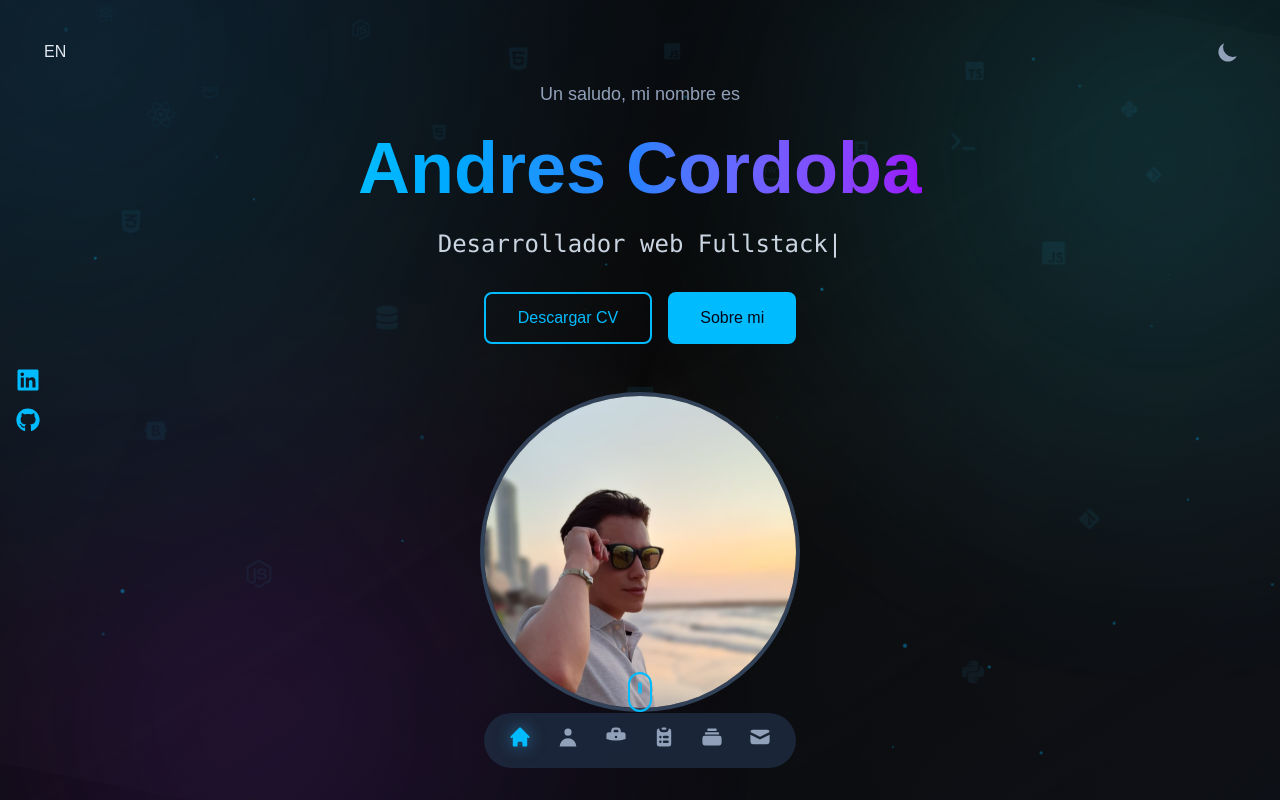
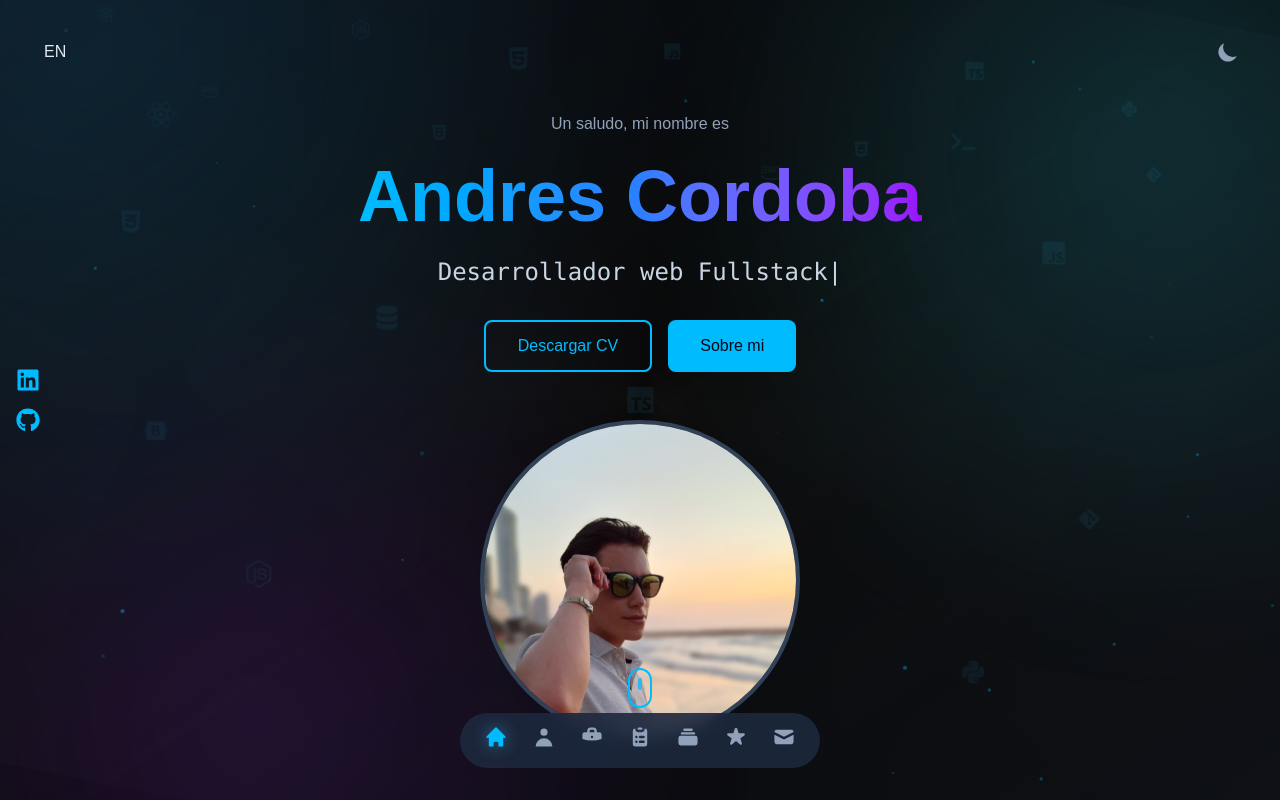
Before and after one commit to Andres766/Portafolio., a Next.js app: page / in a window 1280 px wide. Shown: the top 800 px of the page. Built offline with nearby package versions, Linux system fonts and the light colour scheme.

Commit message:
nueva seccion

```diff
--- a/src/app/globals.css
+++ b/src/app/globals.css
@@ -80,6 +80,9 @@ body {
   background: conic-gradient(from 180deg at 50% 50%, transparent 0%, rgba(0, 0, 0, 0.05) 25%, transparent 50%, rgba(0, 0, 0, 0.05) 75%, transparent 100%);
   opacity: 0.12;
 }
+
+/* Subtle grid overlay inspired by minimalist portfolios */
+/* (reverted) removed grid overlay, vertical label and section divider */
 
 @keyframes drift {
   0% { transform: translate(0, 0) scale(1); }
--- a/src/app/page.tsx
+++ b/src/app/page.tsx
@@ -128,6 +128,9 @@ export default function Portfolio() {
       myProjects: 'Mis proyectos',
       whatTheySayAboutMe: 'Lo que dicen de mí',
       testimonials: 'Testimonios'
+      ,navAchievements: 'Logros'
+      ,achievementsTitle: 'Logros y Reconocimientos'
+      ,achievementsIntro: 'Certificaciones, premios y métricas clave'
     },
     en: {
       greeting: 'Hi, my name is',
@@ -191,6 +194,9 @@ export default function Portfolio() {
       myProjects: 'My projects',
       whatTheySayAboutMe: 'What they say about me',
       testimonials: 'Testimonials'
+      ,navAchievements: 'Achievements'
+      ,achievementsTitle: 'Achievements & Recognition'
+      ,achievementsIntro: 'Certifications, awards, and key metrics'
     },
   }
 
@@ -259,7 +265,7 @@ export default function Portfolio() {
   // Detect active section on scroll
   useEffect(() => {
     const handleScroll = () => {
-      const sections = ['home', 'about', 'experience', 'services', 'projects', 'contact']
+      const sections = ['home', 'about', 'experience', 'services', 'projects', 'achievements', 'contact']
       const scrollPosition = window.scrollY + window.innerHeight / 2
 
       for (const section of sections) {
@@ -352,12 +358,21 @@ export default function Portfolio() {
     { title: 'Social Media API', tech: 'Node.js, PostgreSQL', description: { es: 'API REST para aplicación de redes sociales', en: 'REST API for a social media application' }, repo: '#', demo: '#' },
   ]
 
+  // Datos de logros
+  const achievements = [
+    { title: 'Certificación AWS Cloud Practitioner', date: '2024', detailEs: 'Fundamentos de nube y servicios AWS', detailEn: 'Cloud fundamentals and AWS services', icon: '📜' },
+    { title: 'Primer lugar Hackathon Universitaria', date: '2023', detailEs: 'App de análisis en tiempo real', detailEn: 'Real-time analytics app', icon: '🏆' },
+    { title: 'Proyecto OSS con 50+ estrellas', date: '2024', detailEs: 'Paquete npm con adopción temprana', detailEn: 'NPM package with early adoption', icon: '⭐' },
+    { title: '100+ Commits en 3 meses', date: '2024', detailEs: 'Constancia y buenas prácticas', detailEn: 'Consistency and best practices', icon: '📈' },
+  ]
+
   const navItems = [
     { id: 'home', label: t('navHome'), icon: <path d="M10.707 2.293a1 1 0 00-1.414 0l-7 7a1 1 0 001.414 1.414L4 10.414V17a1 1 0 001 1h2a1 1 0 001-1v-2a1 1 0 011-1h2a1 1 0 011 1v2a1 1 0 001 1h2a1 1 0 001-1v-6.586l.293.293a1 1 0 001.414-1.414l-7-7z" /> },
     { id: 'about', label: t('navAbout'), icon: <path fillRule="evenodd" d="M10 9a3 3 0 100-6 3 3 0 000 6zm-7 9a7 7 0 1114 0H3z" clipRule="evenodd" /> },
     { id: 'experience', label: t('navExperience'), icon: <><path fillRule="evenodd" d="M6 6V5a3 3 0 013-3h2a3 3 0 013 3v1h2a2 2 0 012 2v3.57A22.952 22.952 0 0110 13a22.95 22.95 0 01-8-1.43V8a2 2 0 012-2h2zm2-1a1 1 0 011-1h2a1 1 0 011 1v1H8V5zm1 5a1 1 0 011-1h.01a1 1 0 110 2H10a1 1 0 01-1-1z" clipRule="evenodd" /></> },
     { id: 'services', label: t('navServices'), icon: <><path d="M9 2a1 1 0 000 2h2a1 1 0 100-2H9z" /><path fillRule="evenodd" d="M4 5a2 2 0 012-2 3 3 0 003 3h2a3 3 0 003-3 2 2 0 012 2v11a2 2 0 01-2 2H6a2 2 0 01-2-2V5zm3 4a1 1 0 000 2h.01a1 1 0 100-2H7zm3 0a1 1 0 000 2h3a1 1 0 100-2h-3zm-3 4a1 1 0 100 2h.01a1 1 0 100-2H7zm3 0a1 1 0 100 2h3a1 1 0 100-2h-3z" /></> },
     { id: 'projects', label: t('navProjects'), icon: <path d="M7 3a1 1 0 000 2h6a1 1 0 100-2H7zM4 7a1 1 0 011-1h10a1 1 0 110 2H5a1 1 0 01-1-1zM2 11a2 2 0 012-2h12a2 2 0 012 2v4a2 2 0 01-2 2H4a2 2 0 01-2-2v-4z" /> },
+    { id: 'achievements', label: t('navAchievements'), icon: <path d="M9.049 2.927c.3-.921 1.603-.921 1.902 0l1.286 3.955 4.15.006c.969.001 1.371 1.24.588 1.81l-3.357 2.44 1.276 3.985c.29.905-.755 1.65-1.538 1.09L10 13.347l-3.356 2.867c-.783.56-1.828-.185-1.539-1.09l1.276-3.985-3.357-2.44c-.783-.57-.38-1.809.588-1.81l4.15-.006 1.286-3.955z" /> },
     { id: 'contact', label: t('navContact'), icon: <><path d="M2.003 5.884L10 9.882l7.997-3.998A2 2 0 0016 4H4a2 2 0 00-1.997 1.884z" /><path d="M18 8.118l-8 4-8-4V14a2 2 0 002 2h12a2 2 0 002-2V8.118z" /></> },
   ]
 
@@ -500,7 +515,7 @@ export default function Portfolio() {
       {/* Language Toggle */}
       <button
         onClick={() => setLang(lang === 'es' ? 'en' : 'es')}
-        className={`fixed top-8 left-8 z-50 px-3 py-2 rounded-lg transition duration-200 ease-in-out transform hover:scale-110 ${isDark ? 'text-slate-200 hover:text-white hover:bg-slate-800' : 'text-gray-700 hover:text-gray-900 hover:bg-gray-200'}`}
+        className={`fixed top-8 left-8 z-50 px-3 py-2 rounded-lg transition duration-200 ease-in-out transform hover:scale-110 cursor-pointer ${isDark ? 'text-slate-200 hover:text-white hover:bg-slate-800' : 'text-gray-700 hover:text-gray-900 hover:bg-gray-200'}`}
         aria-label={t('changeLanguage')}
       >
         {lang === 'es' ? 'EN' : 'ES'}
@@ -509,7 +524,7 @@ export default function Portfolio() {
       {/* Theme Toggle */}
       <button
         onClick={handleToggleTheme}
-        className={`fixed top-8 right-8 z-50 p-2 rounded-lg transition-all duration-150 ease-out transform hover:scale-110 ${isDark ? 'text-slate-400 hover:text-white hover:bg-slate-800' : 'text-gray-600 hover:text-gray-900 hover:bg-gray-200'}`}
+        className={`fixed top-8 right-8 z-50 p-2 rounded-lg transition-all duration-150 ease-out transform hover:scale-110 cursor-pointer ${isDark ? 'text-slate-400 hover:text-white hover:bg-slate-800' : 'text-gray-600 hover:text-gray-900 hover:bg-gray-200'}`}
       >
         {isDark ? (
           <svg className="w-6 h-6" fill="currentColor" viewBox="0 0 20 20">
@@ -522,8 +537,8 @@ export default function Portfolio() {
         )}
       </button>
 
-      {/* Hero Section with Enhanced Design */}
-      <section id="home" className="min-h-screen flex flex-col items-center justify-center px-4 py-20 relative overflow-hidden">
+      {/* Hero Section: split layout with photo ring */}
+      <section id="home" className="min-h-screen flex items-center px-4 py-28 relative overflow-hidden">
         {/* Floating Particles Background */}
         <div className="absolute inset-0 overflow-hidden">
           {particles.map((particle) => (
@@ -545,17 +560,13 @@ export default function Portfolio() {
         {/* Gradient Overlay */}
         <div className={`absolute inset-0 ${isDark ? 'bg-gradient-to-br from-slate-900/30 via-transparent to-slate-900/30' : 'bg-gradient-to-br from-white/30 via-transparent to-white/30'}`} />
 
-        <div className="text-center space-y-8 max-w-4xl mx-auto relative z-10">
-          <div className="space-y-6">
-            <p className={`text-lg opacity-0 animate-fade-in-up ${isDark ? 'text-slate-400' : 'text-gray-600'}`} style={{animationDelay: '0.2s', animationFillMode: 'forwards'}}>{t('greeting')}</p>
-
-            {/* Enhanced Name with Gradient Effect */}
-            <h1 className={`text-5xl md:text-7xl font-bold opacity-0 animate-fade-in-up bg-gradient-to-r ${isDark ? 'from-sky-400 via-blue-500 to-purple-600' : 'from-blue-600 via-purple-600 to-pink-600'} bg-clip-text text-transparent`} style={{animationDelay: '0.4s', animationFillMode: 'forwards'}}>
+        <div className="max-w-6xl mx-auto relative z-10">
+          <div className="text-center space-y-6">
+            <p className={`${isDark ? 'text-slate-400' : 'text-gray-600'} text-base`}>{t('greeting')}</p>
+            <h1 className={`text-5xl md:text-7xl font-bold bg-gradient-to-r ${isDark ? 'from-sky-400 via-blue-500 to-purple-600' : 'from-blue-600 via-purple-600 to-pink-600'} bg-clip-text text-transparent`}>
               Andres Cordoba
             </h1>
-
-            {/* Typewriter Effect for Role */}
-            <div className={`text-xl md:text-2xl h-8 flex items-center justify-center opacity-0 animate-fade-in-up ${isDark ? 'text-slate-300' : 'text-gray-700'}`} style={{animationDelay: '0.6s', animationFillMode: 'forwards'}}>
+            <div className={`text-xl md:text-2xl h-8 flex items-center justify-center ${isDark ? 'text-slate-300' : 'text-gray-700'}`}>
               <span className="font-mono">
                 {displayedText}
                 <span className={`${showCursor ? 'opacity-100' : 'opacity-0'} transition-opacity duration-100`}>|</span>
@@ -565,13 +576,13 @@ export default function Portfolio() {
 
           {/* Enhanced Buttons with Ripple Effect */}
           <div className="flex flex-wrap gap-4 justify-center mt-8 opacity-0 animate-fade-in-up" style={{animationDelay: '0.8s', animationFillMode: 'forwards'}}>
-            <button className={`group relative px-8 py-3 border-2 rounded-lg transition-all duration-300 ease-in-out transform hover:scale-105 hover:shadow-2xl overflow-hidden ${isDark ? 'border-sky-400 text-sky-400 hover:bg-sky-400 hover:text-slate-950' : 'border-blue-600 text-blue-600 hover:bg-blue-600 hover:text-white'}`}>
+            <button className={`group relative px-8 py-3 border-2 rounded-lg transition-all duration-300 ease-in-out transform hover:scale-105 hover:shadow-2xl overflow-hidden cursor-pointer ${isDark ? 'border-sky-400 text-sky-400 hover:bg-sky-400 hover:text-slate-950' : 'border-blue-600 text-blue-600 hover:bg-blue-600 hover:text-white'}`}>
               <span className="relative z-10">{t('downloadCv')}</span>
               <div className={`absolute inset-0 ${isDark ? 'bg-sky-400' : 'bg-blue-600'} transform scale-x-0 group-hover:scale-x-100 transition-transform duration-300 origin-left`}></div>
             </button>
             <button
               onClick={() => scrollToSection('about')}
-              className={`group relative px-8 py-3 rounded-lg transition-all duration-300 ease-in-out transform hover:scale-105 hover:shadow-2xl overflow-hidden ${isDark ? 'bg-sky-400 text-slate-950 hover:bg-sky-500' : 'bg-blue-600 text-white hover:bg-blue-700'}`}
+              className={`group relative px-8 py-3 rounded-lg transition-all duration-300 ease-in-out transform hover:scale-105 hover:shadow-2xl overflow-hidden cursor-pointer ${isDark ? 'bg-sky-400 text-slate-950 hover:bg-sky-500' : 'bg-blue-600 text-white hover:bg-blue-700'}`}
             >
               <span className="relative z-10">{t('aboutMe')}</span>
               <div className={`absolute inset-0 ${isDark ? 'bg-sky-500' : 'bg-blue-700'} transform scale-x-0 group-hover:scale-x-100 transition-transform duration-300 origin-right`}></div>
@@ -611,7 +622,7 @@ export default function Portfolio() {
                 onClick={() => scrollToSection(item.id)}
                 onMouseEnter={() => setHoveredNav(item.id)}
                 onMouseLeave={() => setHoveredNav(null)}
-                className={`transition-all duration-300 transform hover:scale-125 hover:-translate-y-1 ${
+                className={`transition-all duration-300 transform hover:scale-125 hover:-translate-y-1 cursor-pointer ${
                   activeSection === item.id
                     ? isDark ? 'text-sky-400' : 'text-blue-600'
                     : isDark ? 'text-slate-400 hover:text-sky-400' : 'text-gray-600 hover:text-blue-600'
@@ -633,6 +644,7 @@ export default function Portfolio() {
           ))}
         </nav>
       </section>
+
 
       {/* About Section */}
       <section id="about" className="min-h-screen flex items-center px-4 py-20">
@@ -671,6 +683,7 @@ export default function Portfolio() {
           </div>
         </div>
       </section>
+
 
       {/* Experience Section */}
       <section id="experience" className="min-h-screen flex items-center px-4 py-20">
@@ -731,7 +744,7 @@ export default function Portfolio() {
 
               <button
                 onClick={() => scrollToSection('contact')}
-                className={`px-6 py-3 rounded-lg transition-all duration-300 transform hover:scale-105 ${isDark ? 'bg-sky-400 text-slate-950 hover:bg-sky-500' : 'bg-blue-600 text-white hover:bg-blue-700'}`}
+                className={`px-6 py-3 rounded-lg transition-all duration-300 transform hover:scale-105 cursor-pointer ${isDark ? 'bg-sky-400 text-slate-950 hover:bg-sky-500' : 'bg-blue-600 text-white hover:bg-blue-700'}`}
               >
                 {t('contactMe')}
               </button>
@@ -739,6 +752,7 @@ export default function Portfolio() {
           </div>
         </div>
       </section>
+
 
       {/* Services Section */}
       <section id="services" className="min-h-screen flex items-center px-4 py-20">
@@ -751,7 +765,7 @@ export default function Portfolio() {
               <h3 className={`text-2xl font-bold mb-4 text-center ${isDark ? 'text-white' : 'text-gray-900'}`}>{t('frontendDeveloper')}</h3>
               <button
                 onClick={() => setServiceModal('frontend')}
-                className={`flex items-center justify-center gap-2 transition-colors mx-auto ${isDark ? 'text-sky-400 hover:text-sky-300' : 'text-blue-600 hover:text-blue-700'}`}
+                className={`flex items-center justify-center gap-2 transition-colors mx-auto cursor-pointer ${isDark ? 'text-sky-400 hover:text-sky-300' : 'text-blue-600 hover:text-blue-700'}`}
               >
                 Ver más
                 <svg className="w-4 h-4" fill="none" stroke="currentColor" viewBox="0 0 24 24">
@@ -764,7 +778,7 @@ export default function Portfolio() {
               <h3 className={`text-2xl font-bold mb-4 text-center ${isDark ? 'text-white' : 'text-gray-900'}`}>{t('backendDeveloper')}</h3>
               <button
                 onClick={() => setServiceModal('backend')}
-                className={`flex items-center justify-center gap-2 transition-colors mx-auto ${isDark ? 'text-sky-400 hover:text-sky-300' : 'text-blue-600 hover:text-blue-700'}`}
+                className={`flex items-center justify-center gap-2 transition-colors mx-auto cursor-pointer ${isDark ? 'text-sky-400 hover:text-sky-300' : 'text-blue-600 hover:text-blue-700'}`}
               >
                 Ver más
                 <svg className="w-4 h-4" fill="none" stroke="currentColor" viewBox="0 0 24 24">
@@ -776,6 +790,7 @@ export default function Portfolio() {
         </div>
       </section>
 
+
       {/* Enhanced Projects Section */}
       <section id="projects" className="min-h-screen flex items-center px-4 py-20">
         <div className="max-w-6xl mx-auto w-full">
@@ -784,7 +799,7 @@ export default function Portfolio() {
             <h2 className={`text-4xl md:text-5xl font-bold bg-gradient-to-r ${isDark ? 'from-sky-400 via-blue-500 to-purple-600' : 'from-blue-600 via-purple-600 to-pink-600'} bg-clip-text text-transparent`}>{t('myProjects')}</h2>
           </div>
 
-          <div className="grid sm:grid-cols-2 lg:grid-cols-3 gap-8">
+          <div className="grid sm:grid-cols-2 lg:grid-cols-3 auto-rows-fr gap-8">
             {projects.map((project, i) => (
               <div
                 key={i}
@@ -793,7 +808,7 @@ export default function Portfolio() {
                 onClick={() => setProjectModal(i)}
               >
                 {/* Project Image with Overlay */}
-                <div className="aspect-video relative overflow-hidden">
+                <div className={`aspect-video relative overflow-hidden`}>
                   {project.image ? (
                     <Image
                       src={project.image}
@@ -861,6 +876,41 @@ export default function Portfolio() {
         </div>
       </section>
 
+      {/* Achievements Section */}
+      <section id="achievements" className="min-h-screen flex items-center px-4 py-20">
+        <div className="max-w-6xl mx-auto w-full">
+          <p className={`text-center mb-2 ${isDark ? 'text-slate-400' : 'text-gray-600'}`}>{t('achievementsIntro')}</p>
+          <h2 className={`text-4xl md:text-5xl font-bold text-center mb-16 ${isDark ? 'text-sky-300' : 'text-blue-600'}`}>{t('achievementsTitle')}</h2>
+
+          <div className="grid sm:grid-cols-2 lg:grid-cols-3 gap-8">
+            {achievements.map((item, i) => (
+              <div
+                key={i}
+                className={`backdrop-blur-sm rounded-2xl p-6 transition-all duration-300 transform hover:scale-105 hover:-translate-y-1 ${isDark ? 'bg-slate-800/30 hover:bg-slate-800/50 border border-slate-700/40' : 'bg-white/80 hover:bg-white shadow-lg hover:shadow-xl border border-gray-200/50'}`}
+                style={{animationDelay: `${0.2 + i * 0.1}s`, animationFillMode: 'forwards'}}
+              >
+                <div className="flex items-center gap-4 mb-4">
+                  <div className={`w-12 h-12 rounded-full flex items-center justify-center text-2xl ${isDark ? 'bg-slate-700' : 'bg-gray-200'}`}>
+                    {item.icon}
+                  </div>
+                  <div>
+                    <h3 className={`font-bold ${isDark ? 'text-white' : 'text-gray-900'}`}>{item.title}</h3>
+                    <p className={`text-sm ${isDark ? 'text-slate-400' : 'text-gray-600'}`}>{item.date}</p>
+                  </div>
+                </div>
+                <p className={`${isDark ? 'text-slate-300' : 'text-gray-700'}`}>
+                  {lang === 'es' ? item.detailEs : item.detailEn}
+                </p>
+
+                <div className={`mt-4 h-1 rounded-full overflow-hidden ${isDark ? 'bg-slate-700' : 'bg-gray-200'}`}>
+                  <div className={`h-full bg-gradient-to-r ${isDark ? 'from-sky-400 to-blue-500' : 'from-blue-500 to-purple-600'} transform scale-x-0 hover:scale-x-100 transition-transform duration-700 origin-left`}></div>
+                </div>
+              </div>
+            ))}
+          </div>
+        </div>
+      </section>
+
       {/* Testimonials Section */}
       <section id="testimonials" className="min-h-screen flex items-center px-4 py-20">
         <div className="max-w-6xl mx-auto w-full">
@@ -885,6 +935,7 @@ export default function Portfolio() {
           </div>
         </div>
       </section>
+
 
       {/* Contact Section */}
       <section id="contact" className="min-h-screen flex items-center px-4 py-20 pb-32">
@@ -994,7 +1045,7 @@ export default function Portfolio() {
                 <button
                   type="submit"
                   disabled={sending}
-                  className={`group relative w-full px-6 py-4 rounded-xl font-semibold transition-all duration-500 transform hover:scale-105 hover:-translate-y-1 ripple overflow-hidden ${isDark ? 'bg-gradient-to-r from-sky-400 to-blue-500 text-slate-950 hover:from-sky-500 hover:to-blue-600 shadow-lg shadow-sky-400/25 hover:shadow-sky-400/40' : 'bg-gradient-to-r from-blue-600 to-purple-600 text-white hover:from-blue-700 hover:to-purple-700 shadow-lg shadow-blue-600/25 hover:shadow-blue-600/40'} ${sending ? 'opacity-70 cursor-not-allowed scale-95' : 'hover:shadow-2xl'}`}
+                  className={`group relative w-full px-6 py-4 rounded-xl font-semibold transition-all duration-500 transform hover:scale-105 hover:-translate-y-1 ripple overflow-hidden cursor-pointer ${isDark ? 'bg-gradient-to-r from-sky-400 to-blue-500 text-slate-950 hover:from-sky-500 hover:to-blue-600 shadow-lg shadow-sky-400/25 hover:shadow-sky-400/40' : 'bg-gradient-to-r from-blue-600 to-purple-600 text-white hover:from-blue-700 hover:to-purple-700 shadow-lg shadow-blue-600/25 hover:shadow-blue-600/40'} ${sending ? 'opacity-70 cursor-not-allowed scale-95' : 'hover:shadow-2xl'}`}
                 >
                   <span className={`flex items-center justify-center gap-2 transition-all duration-300 ${sending ? 'opacity-0' : 'opacity-100'}`}>
                     <svg className="w-5 h-5" fill="none" stroke="currentColor" viewBox="0 0 24 24">
@@ -1038,7 +1089,7 @@ export default function Portfolio() {
           <div className={`max-w-2xl w-full rounded-2xl p-8 relative animate-scale-in ${isDark ? 'bg-slate-900' : 'bg-white'}`} onClick={(e) => e.stopPropagation()}>
             <button
               onClick={() => setServiceModal(null)}
-              className={`absolute top-4 right-4 p-2 rounded-lg transition-all duration-300 transform hover:scale-110 hover:rotate-90 ${isDark ? 'text-slate-400 hover:text-white hover:bg-slate-800' : 'text-gray-600 hover:text-gray-900 hover:bg-gray-200'}`}
+              className={`absolute top-4 right-4 p-2 rounded-lg transition-all duration-300 transform hover:scale-110 hover:rotate-90 cursor-pointer ${isDark ? 'text-slate-400 hover:text-white hover:bg-slate-800' : 'text-gray-600 hover:text-gray-900 hover:bg-gray-200'}`}
             >
               <FaTimes size={24} />
             </button>
@@ -1076,7 +1127,7 @@ export default function Portfolio() {
           <div className={`max-w-3xl w-full rounded-2xl overflow-hidden relative animate-scale-in ${isDark ? 'bg-slate-900' : 'bg-white'}`} onClick={(e) => e.stopPropagation()}>
             <button
               onClick={() => setProjectModal(null)}
-              className={`absolute top-4 right-4 p-2 rounded-lg transition-all duration-300 transform hover:scale-110 hover:rotate-90 z-10 ${isDark ? 'text-white bg-slate-800/80 hover:bg-slate-700' : 'text-gray-900 bg-white/80 hover:bg-gray-100'}`}
+              className={`absolute top-4 right-4 p-2 rounded-lg transition-all duration-300 transform hover:scale-110 hover:rotate-90 z-10 cursor-pointer ${isDark ? 'text-white bg-slate-800/80 hover:bg-slate-700' : 'text-gray-900 bg-white/80 hover:bg-gray-100'}`}
             >
               <FaTimes size={24} />
             </button>
```
